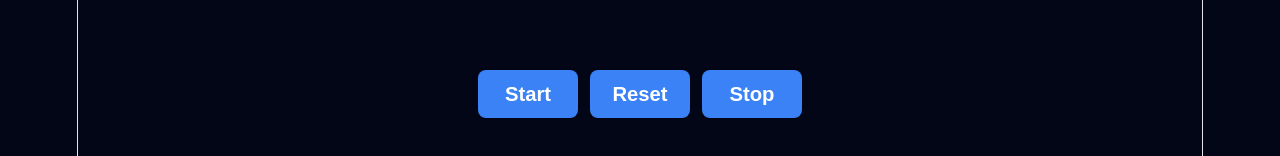
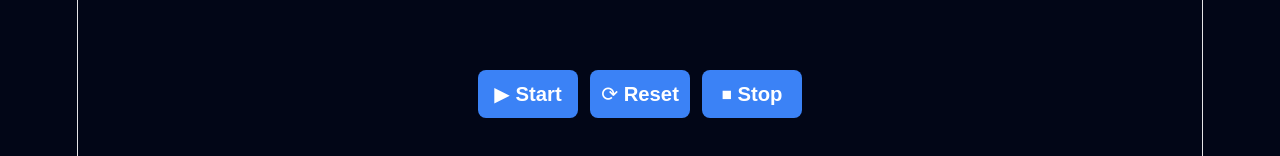
Before and after one commit to FinchDefense/flowstate-app, a React (Vite) app: page / in a window 1280 px wide. Shown: the part 222-378 px from the top of the page. Built offline with nearby package versions, Linux system fonts and the light colour scheme.

Commit message:
Add some emojis next to the button text

```diff
--- a/src/components/Timer.tsx
+++ b/src/components/Timer.tsx
@@ -7,9 +7,9 @@ export function Timer() {
         <div className="timer-display-time"></div>
       </div>
       <div className="timer-buttons">
-        <button>Start</button>
-        <button>Reset</button>
-        <button>Stop</button>
+        <button>▶ Start</button>
+        <button>⟳ Reset</button>
+        <button>⏹ Stop</button>
       </div>
     </div>
   );
```
